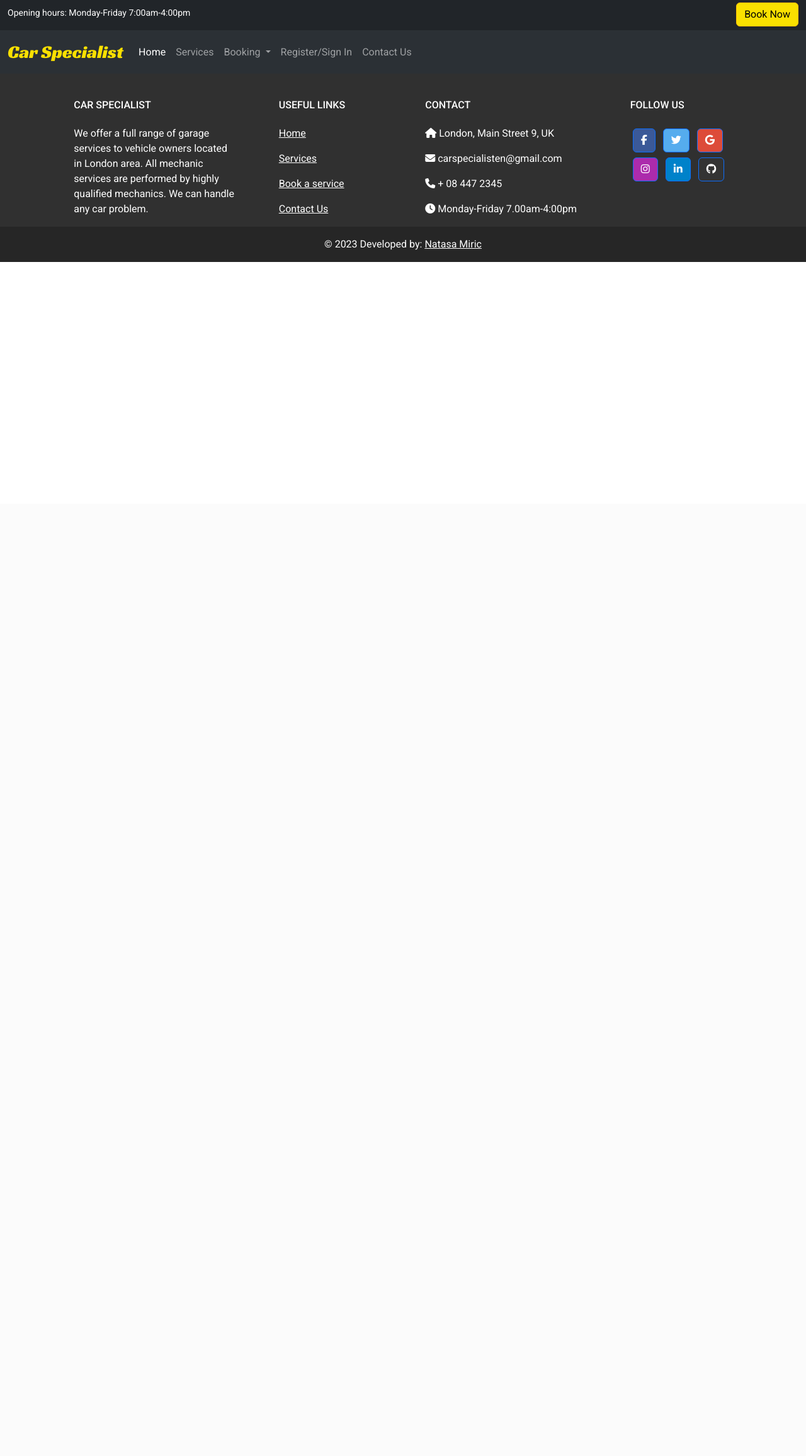
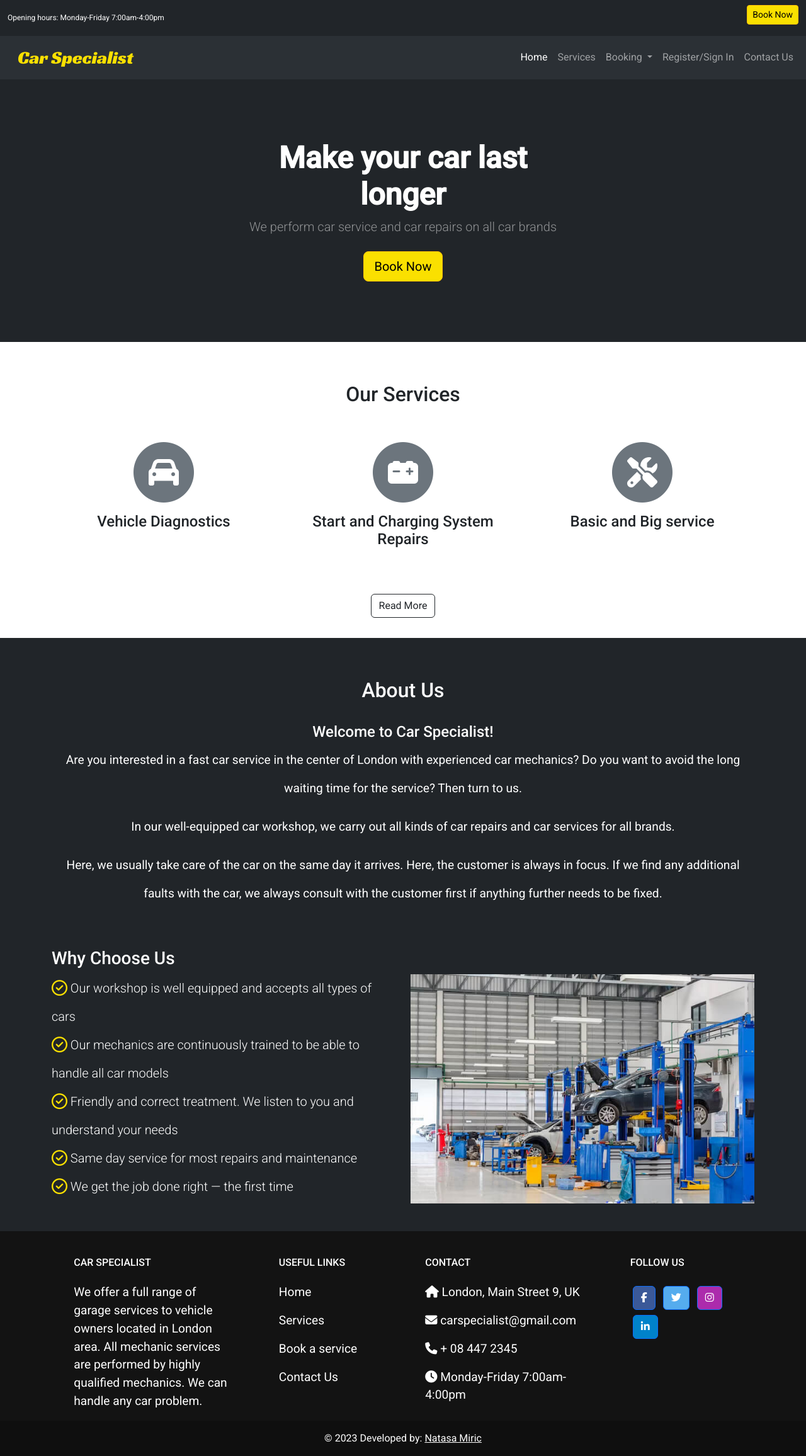
Before and after one commit to NatasaMiric/car-specialist, a Django app: page / in a window 1280 px wide. Shown: the whole page at 63% size. Before the commit the page ends 416 px from the top, so only its background shows below. Run offline with Django 3.2, Linux system fonts and the light colour scheme; some libraries are stand-ins or nearby versions.

Commit message:
feat:Add and style index.html page

```diff
--- a/static/css/style.css
+++ b/static/css/style.css
@@ -2,18 +2,61 @@ body {
     font-family: Roboto,sans-serif;
 }
 
-
+p {
+    font-size: 120%;
+}
 .navbar-brand {
     font-family: 'Racing Sans One', sans-serif;
     font-size: 180%;
     color: #fae000;
+    margin-left: 1rem;
 }
 
 .nav-first-line {
     color: white;
-    font-size: 14px;
+    font-size: 12px;
 }
 
-.btn-warning{
+.btn-warning {
     background-color: #fae000;
 }
+
+.btn-warning:hover {
+    color: white;
+    background:transparent;
+}
+
+.nav-item:hover {
+    text-decoration: underline;
+}
+
+.section-heading {
+    margin-top: 2rem;
+    margin-bottom: 2rem;
+}
+
+.page-section {
+    padding: 2rem;
+}
+
+
+.about-section {
+    line-height: 45px;
+}
+
+.fa-check-circle{
+    color: #fae000;
+}
+
+
+.btn-read-more {
+    margin-top: 2em;
+}
+
+.link {
+    text-decoration: none;
+}
+
+.link:hover {
+    text-decoration: underline;
+}
--- a/templates/base.html
+++ b/templates/base.html
@@ -25,12 +25,12 @@
 <body>
     <!-- Navigation -->
     <div class="container-fluid text-lg-start bg-dark">
-        <div class="row" >
-            <div class="col col-md-10 pt-2 text-left">
+        <div class="row pt-1" >
+            <div class="col col-sm-10 pt-2 text-left">
                 <p><span class="nav-first-line">Opening hours: Monday-Friday 7:00am-4:00pm</span></p>
             </div>
-            <div class="col col-lg-2 text-end py-1">
-                <a href="{% url 'booking' %}" class="btn btn-warning"><span>Book Now</span> </a>
+            <div class="col col-sm-2 text-end py-1">
+                <a href="{% url 'booking' %}" class="btn btn-warning btn-sm"><span>Book Now</span> </a>
             </div>
         </div>
     </div>
@@ -42,12 +42,12 @@
                 <span class="navbar-toggler-icon"></span>
             </button>
             <div class="collapse navbar-collapse" id="navbarNavDropdown">
-                <ul class="navbar-nav">
+                <ul class="navbar-nav ms-auto mb-2 mb-lg-0">
                     <li class="nav-item mr-2">
                         <a class="nav-link active" aria-current="page" href="{% url 'home' %}">Home</a>
                     </li>
                     <li class="nav-item mr-2">
-                        <a class="nav-link" href="">Services</a>
+                        <a class="nav-link" href="{% url 'services' %}">Services</a>
                     </li>
                     <li class="nav-item dropdown mr-2">
                         <a class="nav-link dropdown-toggle" href="#" role="button" data-bs-toggle="dropdown"
@@ -77,14 +77,10 @@
     </main>
 
     <!-- Footer -->
-    <footer class="text-center text-lg-start text-white" style="background-color: #303030">
-        <!-- Grid container -->
+    <footer class="text-center text-lg-start text-white" style="background-color: #131313">
         <div class="container p-4 pb-0">
-            <!-- Section: Links -->
             <section class="">
-                <!--Grid row-->
                 <div class="row">
-                    <!-- Grid column -->
                     <div class="col-md-3 col-lg-3 col-xl-3 mx-auto mt-3">
                         <h6 class="text-uppercase mb-4 font-weight-bold">
                             Car Specialist
@@ -95,85 +91,58 @@
                             problem.
                         </p>
                     </div>
-                    <!-- Grid column -->
-
                     <hr class="w-100 clearfix d-md-none" />
-
-                    <!-- Grid column -->
                     <div class="col-md-2 col-lg-2 col-xl-2 mx-auto mt-3">
                         <h6 class="text-uppercase mb-4 font-weight-bold">Useful links</h6>
                         <p>
-                            <a class="text-white" href="{% url 'home' %}">Home</a>
+                            <a class="link text-white" href="{% url 'home' %}">Home</a>
                         </p>
                         <p>
-                            <a class="text-white">Services</a>
+                            <a class="link text-white" href="{% url 'services' %}" >Services</a>
                         </p>
                         <p>
-                            <a class="text-white" href="{% url 'booking' %}">Book a service</a>
+                            <a class="link text-white" href="{% url 'booking' %}">Book a service</a>
                         </p>
                         <p>
-                            <a class="text-white">Contact Us</a>
+                            <a class="link text-white">Contact Us</a>
                         </p>
                     </div>
-                    <!-- Grid column -->
-
                     <hr class="w-100 clearfix d-md-none" />
-
-                    <!-- Grid column -->
                     <hr class="w-100 clearfix d-md-none" />
-
-                    <!-- Grid column -->
                     <div class="col-md-4 col-lg-3 col-xl-3 mx-auto mt-3">
                         <h6 class="text-uppercase mb-4 font-weight-bold">Contact</h6>
                         <p><i class="fas fa-home mr-3"></i> London, Main Street 9, UK</p>
-                        <p><i class="fas fa-envelope mr-3"></i> carspecialisten@gmail.com</p>
+                        <p><i class="fas fa-envelope mr-3"></i> carspecialist@gmail.com</p>
                         <p><i class="fas fa-phone mr-3"></i> + 08 447 2345</p>
-                        <p><i class="fas fa-clock mr-3"></i> Monday-Friday 7.00am-4:00pm</p>
+                        <p><i class="fas fa-clock mr-3"></i> Monday-Friday 7:00am-4:00pm</p>
                     </div>
-                    <!-- Grid column -->
-
-                    <!-- Grid column -->
                     <div class="col-md-3 col-lg-2 col-xl-2 mx-auto mt-3">
                         <h6 class="text-uppercase mb-4 font-weight-bold">Follow us</h6>
 
                         <!-- Facebook -->
-                        <a class="btn btn-primary btn-floating m-1" style="background-color: #3b5998" href="#!"
-                            role="button"><i class="fab fa-facebook-f"></i></a>
+                        <a class="btn btn-primary btn-floating m-1" style="background-color: #3b5998" href="https://www.facebook.com/"
+                            role="button" target="_blank"><i class="fab fa-facebook-f"></i></a>
 
                         <!-- Twitter -->
-                        <a class="btn btn-primary btn-floating m-1" style="background-color: #55acee" href="#!"
-                            role="button"><i class="fab fa-twitter"></i></a>
-
-                        <!-- Google -->
-                        <a class="btn btn-primary btn-floating m-1" style="background-color: #dd4b39" href="#!"
-                            role="button"><i class="fab fa-google"></i></a>
+                        <a class="btn btn-primary btn-floating m-1" style="background-color: #55acee" href="https://twitter.com/"
+                            role="button" target="_blank"><i class="fab fa-twitter"></i></a>
 
                         <!-- Instagram -->
-                        <a class="btn btn-primary btn-floating m-1" style="background-color: #ac2bac" href="#!"
-                            role="button"><i class="fab fa-instagram"></i></a>
+                        <a class="btn btn-primary btn-floating m-1" style="background-color: #ac2bac" href="https://www.instagram.com/"
+                            role="button" target="_blank"><i class="fab fa-instagram"></i></a>
 
                         <!-- Linkedin -->
-                        <a class="btn btn-primary btn-floating m-1" style="background-color: #0082ca" href="#!"
-                            role="button"><i class="fab fa-linkedin-in"></i></a>
-                        <!-- Github -->
-                        <a class="btn btn-primary btn-floating m-1" style="background-color: #333333" href="#!"
-                            role="button"><i class="fab fa-github"></i></a>
+                        <a class="btn btn-primary btn-floating m-1" style="background-color: #0082ca" href="https://www.linkedin.com/"
+                            role="button" target="_blank"><i class="fab fa-linkedin-in"></i></a>
                     </div>
                 </div>
-                <!--Grid row-->
             </section>
-            <!-- Section: Links -->
         </div>
-        <!-- Grid container -->
-
-        <!-- Copyright -->
         <div class="text-center p-3" style="background-color: rgba(0, 0, 0, 0.2)">
             © 2023 Developed by:
             <a class="text-white" href="https://github.com/NatasaMiric/car-specialist" target="_blank">Natasa Miric</a>
         </div>
-        <!-- Copyright -->
     </footer>
-    <!-- Footer -->
 
     <script src="https://cdn.jsdelivr.net/npm/bootstrap@5.3.0-alpha1/dist/js/bootstrap.bundle.min.js"
         integrity="sha384-w76AqPfDkMBDXo30jS1Sgez6pr3x5MlQ1ZAGC+nuZB+EYdgRZgiwxhTBTkF7CXvN" crossorigin="anonymous">
--- a/templates/index.html
+++ b/templates/index.html
@@ -1,5 +1,98 @@
 {% extends "base.html" %}
 
+{% load static %}
 {% block content %}
+<header class="bg-dark py-5" style="background-image: url();">
+    <div class="container px-5">
+        <div class="row gx-5 justify-content-center">
+            <div class="col-lg-6">
+                <div class="text-center my-5">
+                    <h1 class="display-5 fw-bolder text-white mb-2">Make your car last longer</h1>
+                    <p class="lead text-white-50 mb-4">We perform car service and car repairs on all car brands</p>
+                    <div class="text-center">
+                        <a class="btn btn-warning btn-lg" href="{% url 'booking' %}">Book Now</a>
+                    </div>
+                </div>
+            </div>
+        </div>
+    </div>
+</header>
+<!-- Services-->
+<section class="page-section">
+    <div class="container">
+        <div class="row text-center">
+            <h2 class="section-heading text-capitalize">Our Services</h2>
+        </div>
+        <div class="row text-center mt-4">
+            <div class="col-md-4">
+                <span class="fa-stack fa-3x">
+                    <i class="fas fa-circle fa-stack-2x text-secondary"></i>
+                    <i class="fas fa-car fa-stack-1x fa-inverse"></i>
+                </span>
+                <h4 class="my-3">Vehicle Diagnostics</h4>
+            </div>
+            <div class="col-md-4">
+                <span class="fa-stack fa-3x">
+                    <i class="fas fa-circle fa-stack-2x text-secondary"></i>
+                    <i class="fas fa-car-battery fa-stack-1x fa-inverse"></i>
+                </span>
+                <h4 class="my-3">Start and Charging System Repairs</h4>
+            </div>
+            <div class="col-md-4">
+                <span class="fa-stack fa-3x">
+                    <i class="fas fa-circle fa-stack-2x text-secondary"></i>
+                    <i class="fas fa-tools fa-stack-1x fa-inverse"></i>
+                </span>
+                <h4 class="my-3">Basic and Big service</h4>
+            </div>
+        </div>
+        <div class="row text-center mt-5">
+            <div class="col mt-2">
+                <a href="{% url 'services' %}" class="btn btn-outline-dark">Read More</a>
+            </div>
+        </div>
+    </div>
+</section>
+
+<!-- About us-->
+<section class="page-section bg-dark about-section">
+    <div class="container">
+        <div class="row text-white">
+            <h2 class="section-heading text-center text-capitalize">About us</h2>
+        </div>
+        <div class="row text-center text-white pb-5">
+            <h4>Welcome to Car Specialist!</h4>
+            <p>Are you interested in a fast car service in the center of London with experienced car mechanics? Do you
+                want to avoid the long waiting time for the service? Then turn to us.</p>
+            <p>In our well-equipped car workshop, we carry out all kinds of car repairs and car services for all brands.
+            </p>
+            <p>Here, we usually take care of the car on the same day it arrives. Here, the customer is always in focus.
+                If we find any additional faults with the car, we always consult with the customer first if anything
+                further needs to be fixed.</p>
+        </div>
+        <div class="row text-white">
+            <h3 class="text-center text-md-start text-capitalize">Why choose us</h3>
+        </div>
+        <div class="row text-white">
+            <div class="col-lg-6 order-lg-1 my-auto lead">
+                <ul class="mb-3 list-unstyled">
+                    <li><i class="far fa-check-circle fa-lg"></i> Our workshop is well equipped and accepts all types of
+                        cars</li>
+                    <li><i class="far fa-check-circle fa-lg"></i> Our mechanics are continuously trained to be able to
+                        handle all car models</li>
+                    <li><i class="far fa-check-circle fa-lg"></i> Friendly and correct treatment. We listen to you and
+                        understand your needs</li>
+                    <li><i class="far fa-check-circle fa-lg"></i> Same day service for most repairs and maintenance</li>
+                    <li><i class="far fa-check-circle fa-lg"></i> We get the job done right — the first time</li>
+                </ul>
+            </div>
+            <div class="col-lg-6 order-lg-2">
+                <img src="static/img/about.jpg" alt="car service" class="img-fluid">
+            </div>
+        </div>
+    </div>
+</section>
+
+
 
 {%endblock%}
--- a/workshop/urls.py
+++ b/workshop/urls.py
@@ -4,4 +4,5 @@ from . import views
 urlpatterns = [
     path('', views.HomePage.as_view(), name='home'),
     path('booking/', views.BookingView.as_view(), name='booking'),
+    path('services/', views.ServicesPage.as_view(), name='services'),
 ]
--- a/workshop/views.py
+++ b/workshop/views.py
@@ -3,7 +3,6 @@ from django.views import View
 from django.views.generic.edit import CreateView
 from .models import Booking
 from .forms import BookingForm
-from django.http import HttpResponseRedirect
 
 
 class HomePage(View):
@@ -32,3 +31,9 @@ class BookingView(CreateView):
             print(form.errors)
 
         return render(request, self.template_name, {'form': form})
+
+
+class ServicesPage(View):
+
+    def get(self, request):
+        return render(request, 'services.html')
```
Also changed, not shown: static/img/about.jpg (added), static/img/hero.jpg (added).
